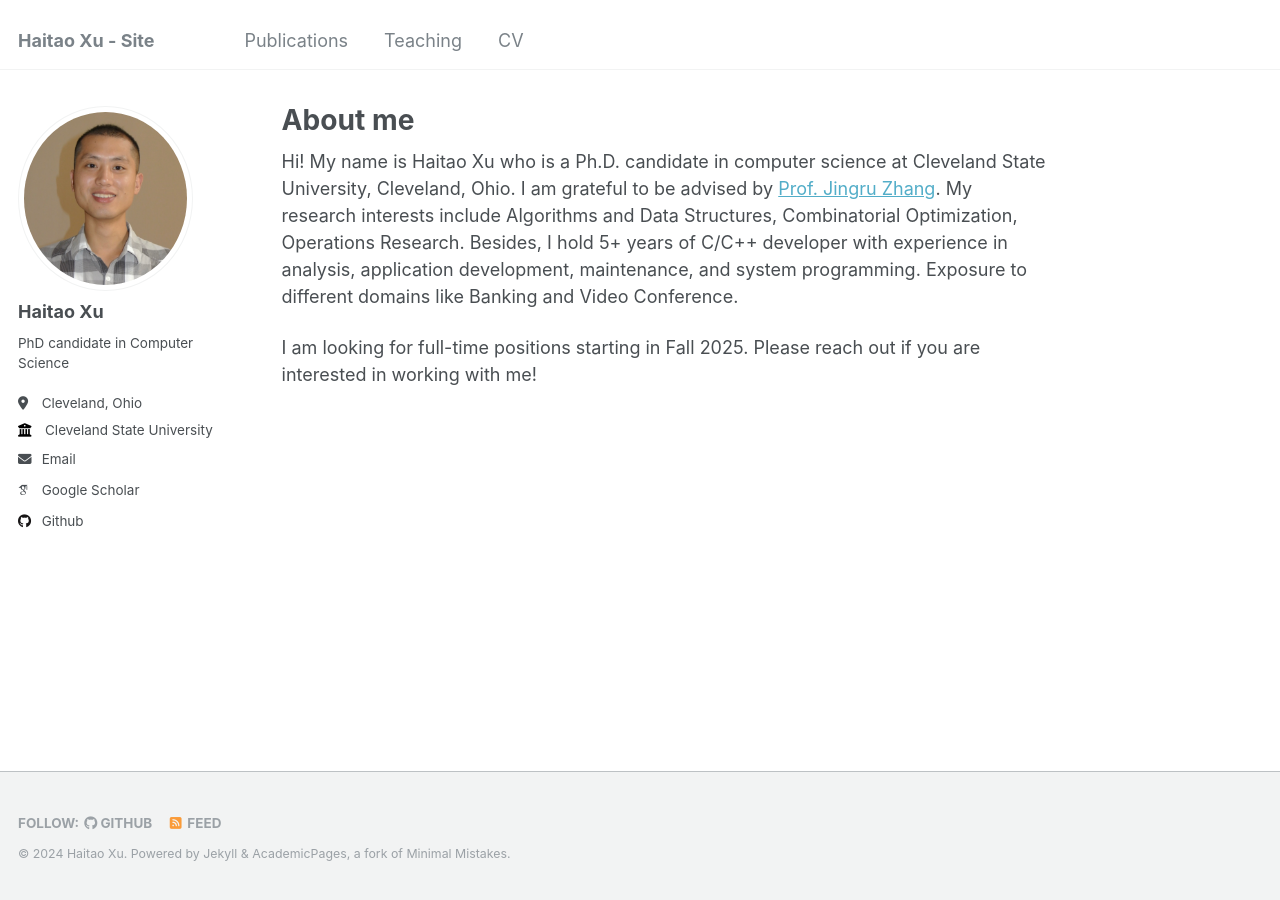
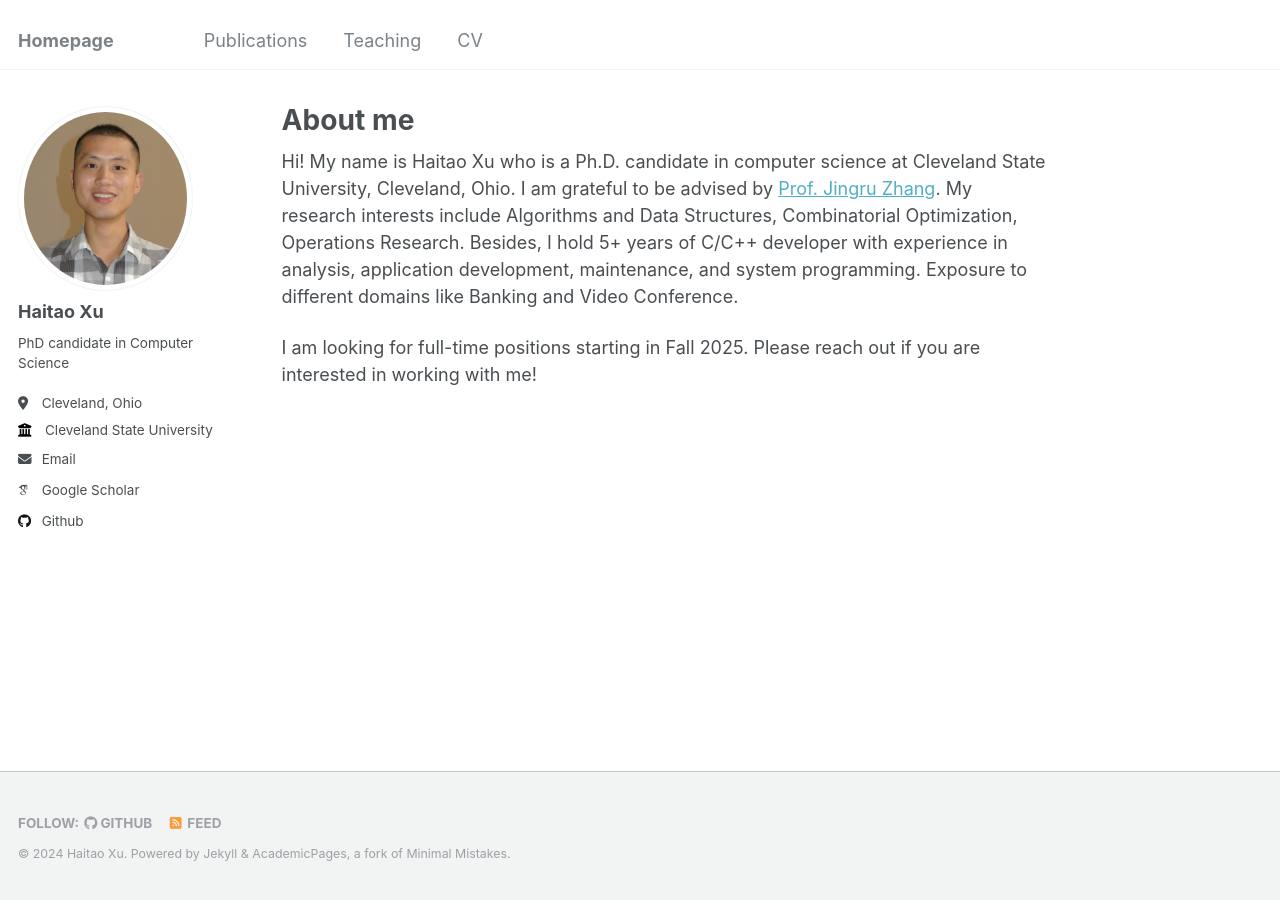
Before and after one commit to haitaotsui/haitaotsui.github.io, a Jekyll site: the page built from _pages/about.md, in a window 1280 px wide. Built offline with Jekyll 4.4.1, drawn with Linux system fonts in a browser that asks for light colours; some web fonts are replaced.

Commit message:
Update _config.yml

```diff
--- a/_config.yml
+++ b/_config.yml
@@ -8,7 +8,7 @@
 
 # Basic Site Settings
 locale                   : "en-US"
-title                    : "Haitao Xu - Site"
+title                    : "Homepage"
 title_separator          : "-"
 name                     : &name "Haitao Xu"
 description              : &description "personal description"
```
